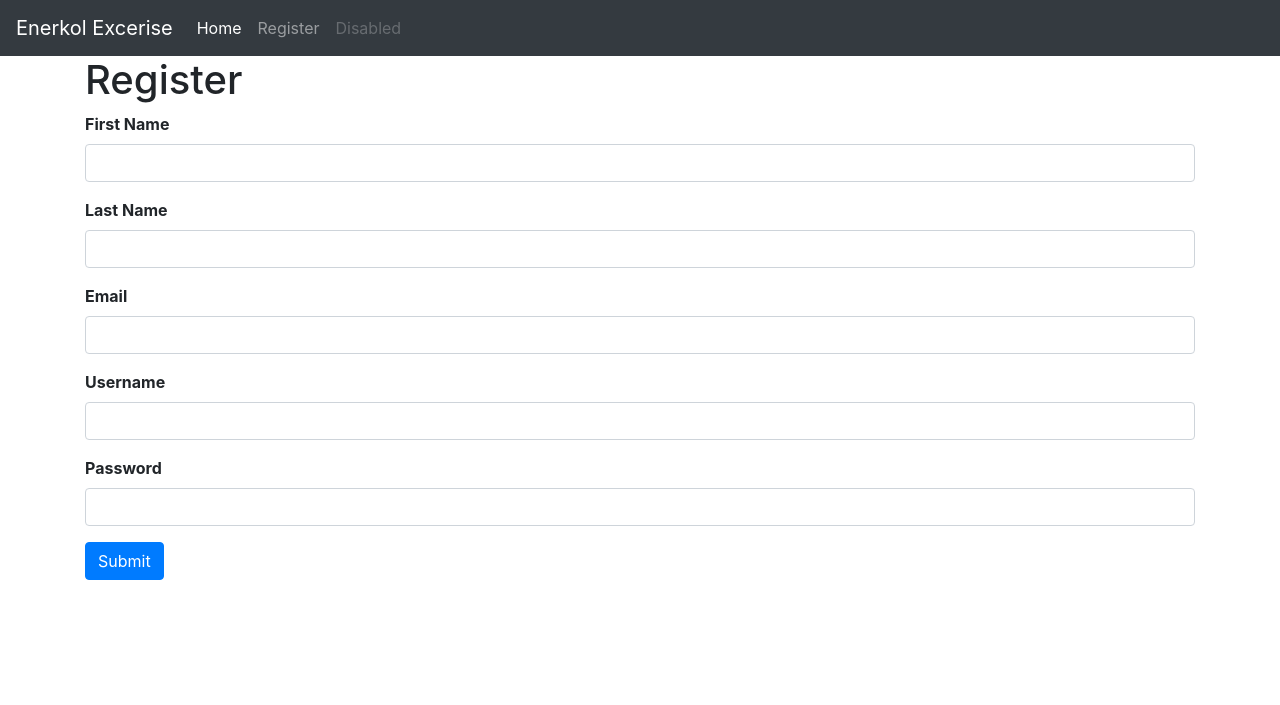
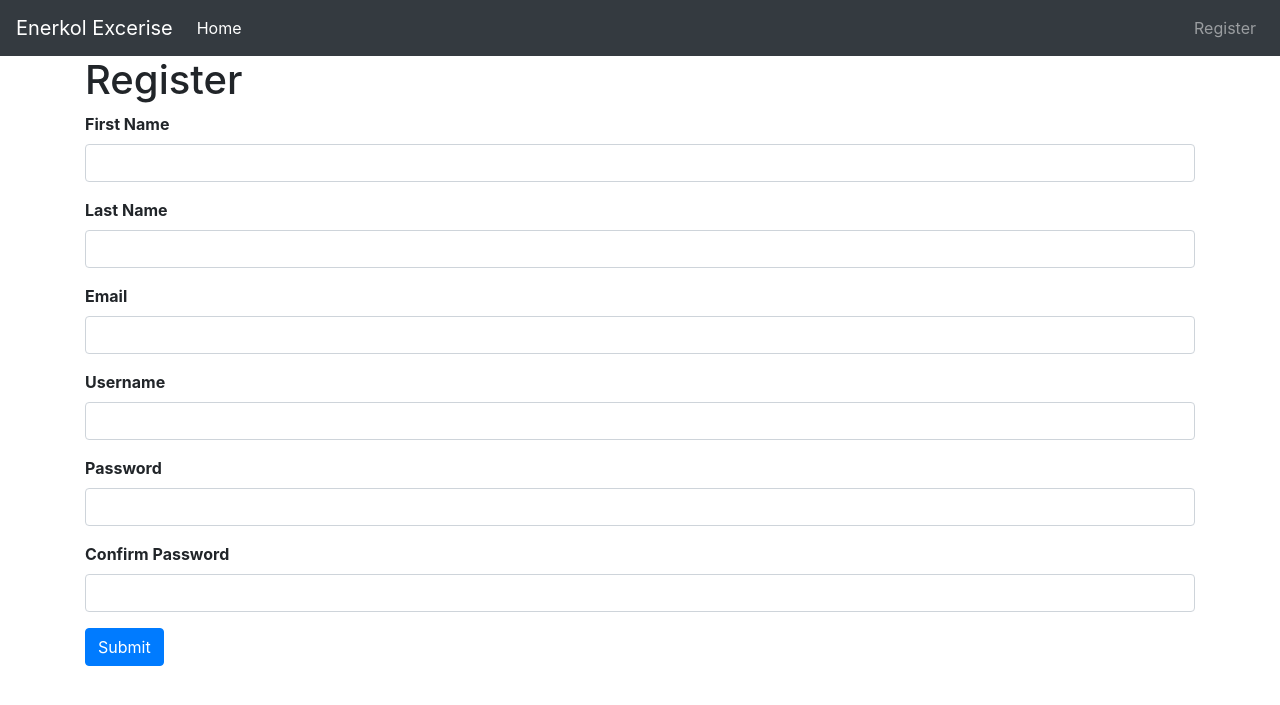
Before and after one commit to enan789/EnerKnolExcercise, a Flask app: page /register in a window 1280 px wide. Shown: the top 705 px of the page. Run offline with Flask 2, Linux system fonts and the light colour scheme; some libraries are stand-ins or nearby versions.

Commit message:
Register Completed

```diff
--- a/app.py
+++ b/app.py
@@ -18,8 +18,7 @@ class User(db.Model):
     email = db.Column('email', db.String(100), unique=True)
     password = db.Column('password', db.String(100), primary_key=False)
 
-    def __init__(self,id,first_name,last_name,username,email,password):
-        self.id = id
+    def __init__(self,first_name,last_name,username,email,password):
         self.first_name = first_name
         self.last_name = last_name
         self.username = username
@@ -53,11 +52,15 @@ class RegisterForm(Form):
 def register():
     form = RegisterForm(request.form)
     if request.method == 'POST' and form.validate():
-        db.session.add(form)
+        user = User(form.first_name.data,form.last_name.data,form.username.data,form.email.data,form.password.data)
+        db.session.add(user)
         db.session.commit()
+        db.session.close()
 
-        return render_template('register.html')
+        flash('You are now registered and can now login')
+        return redirect(url_for('index'))
     return render_template('register.html', form=form)
 
 if __name__ == '__main__':
+    app.secret_key='skeletonk!'
     app.run(debug=True)
--- /dev/null
+++ b/templates/includes/_messages.html
@@ -0,0 +1,8 @@
+{% with messages = get_flashed_messages(with_categories=true) %}
+  {% if messages %}
+    {% for category, message in messages %}
+      <div class=alert alert-"{{ category }}">{{ message }}</div>
+    {% endfor %}
+    food
+  {% endif %}
+{% endwith %}
--- a/templates/includes/_navbar.html
+++ b/templates/includes/_navbar.html
@@ -8,13 +8,11 @@
             <li class="nav-item active">
               <a class="nav-link" href="/">Home <span class="sr-only">(current)</span></a>
             </li>
-            <li class="nav-item">
+          </ul>
+          <ul class="nav navbar-nav navbar-right">
+            <li class="nav-item ">
               <a class="nav-link" href="/register">Register</a>
             </li>
-            <li class="nav-item">
-              <a class="nav-link disabled" href="#">Disabled</a>
-            </li>
           </ul>
-
         </div>
       </nav>
--- a/templates/layout.html
+++ b/templates/layout.html
@@ -8,6 +8,7 @@
   <body>
     {% include 'includes/_navbar.html' %}
     <div class="container">
+      {% include 'includes/_messages.html' %}
       {% block body %}{% endblock %}
     </div>
 
--- a/templates/register.html
+++ b/templates/register.html
@@ -19,6 +19,9 @@
   <div class="form-group">
     {{render_field(form.password, class_="form-control")}}
   </div>
+  <div class="form-group">
+    {{render_field(form.confirm, class_="form-control")}}
+  </div>
   <p><input type="submit" class="btn btn-primary" value="Submit"></p>
 </form>
 {% endblock %}
```
Also changed, not shown: templates/login/login.html (deleted).
